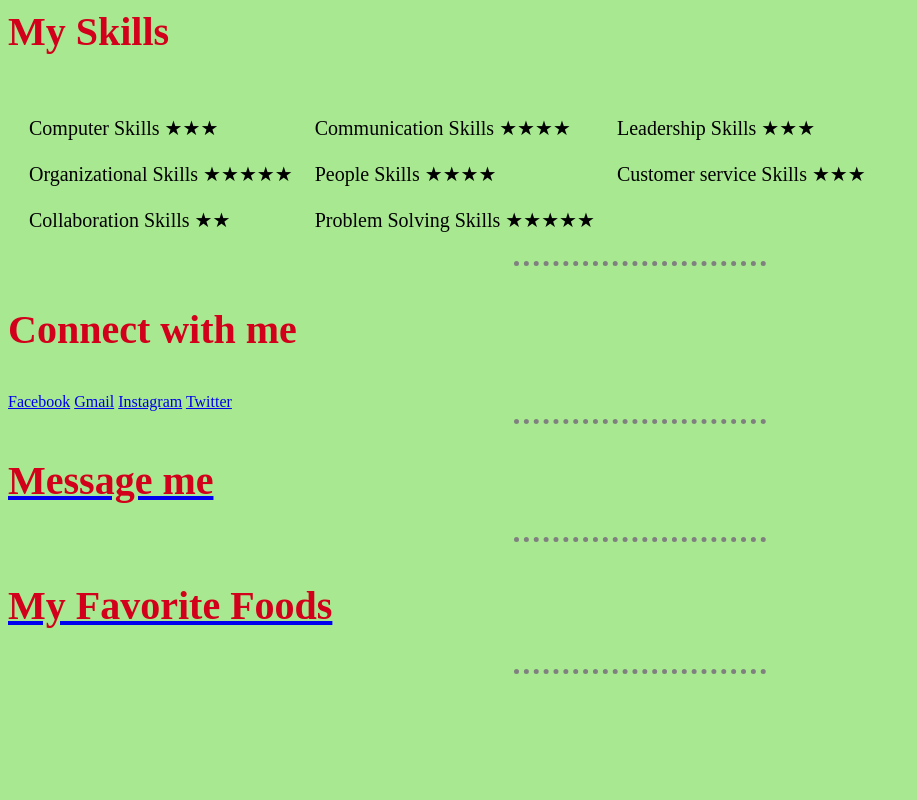
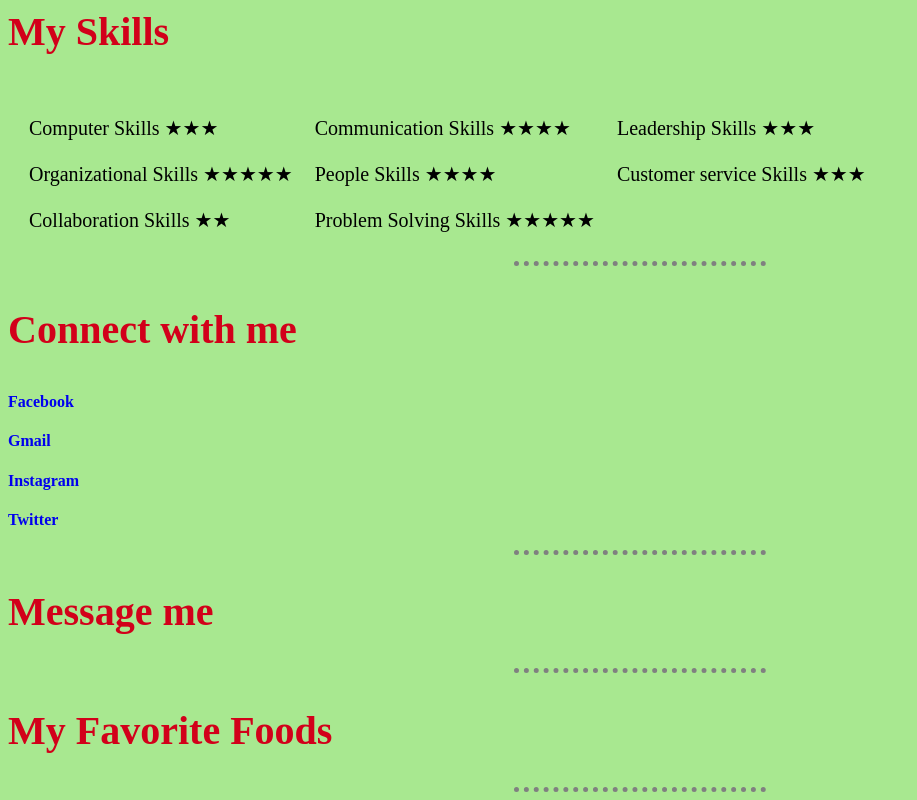
Before and after one commit to anandjayan/mycv, a plain HTML site: page index.html in a window 1280 px wide. Shown: the part 1864-2664 px from the top of the page, without its empty margins (0-917 px from the left). Before the commit the page ends 2546 px from the top, so only its background shows below. Drawn offline with Linux system fonts and the light colour scheme.

Commit message:
Add files via upload

```diff
--- a/css/styles.css
+++ b/css/styles.css
@@ -7,6 +7,9 @@ border-color: grey;
   border-style: dotted none none;
   border-width:5px;
   width: 20%;
+}
+.propic2{
+  border-color: black;
 }
 h1{
   color: #150050;
@@ -42,3 +45,13 @@ li{
 tr{
     font-size: 20px;
 }
+a{
+  text-decoration: none;
+}
+
+a:hover{
+  color: white;
+}
+h2:hover{
+  color: blue;
+}
--- a/index.html
+++ b/index.html
@@ -128,15 +128,15 @@
   </table>
   <hr>
   <h3>Connect with me</h3>
-  <a href="https://www.facebook.com/anandu.djayan.5">Facebook</a>
-  <a href="https://anandudjayan29397@gmail.com">Gmail</a>
-  <a href="https://www.instagram.com/anand__jayan_/?hl=en">Instagram</a>
-  <a href="https://mobile.twitter.com/anandudjayan3">Twitter</a>
+  <a href="https://www.facebook.com/anandu.djayan.5"><h4>Facebook</h4></a>
+  <a href="https://anandudjayan29397@gmail.com"><h4>Gmail</h4></a>
+  <a href="https://www.instagram.com/anand__jayan_/?hl=en"><h4>Instagram</h4></a>
+  <a href="https://mobile.twitter.com/anandudjayan3"><h4>Twitter</h4></a>
   <hr>
 
   <a href="messageme.html"><h2>Message me</h2></a>
   <hr>
-  <a href="favfoods.html"><h3>My Favorite Foods</h3></a>
+  <a href="favfoods.html"><h2>My Favorite Foods</h2></a>
   <hr>
 </body>
 
```
